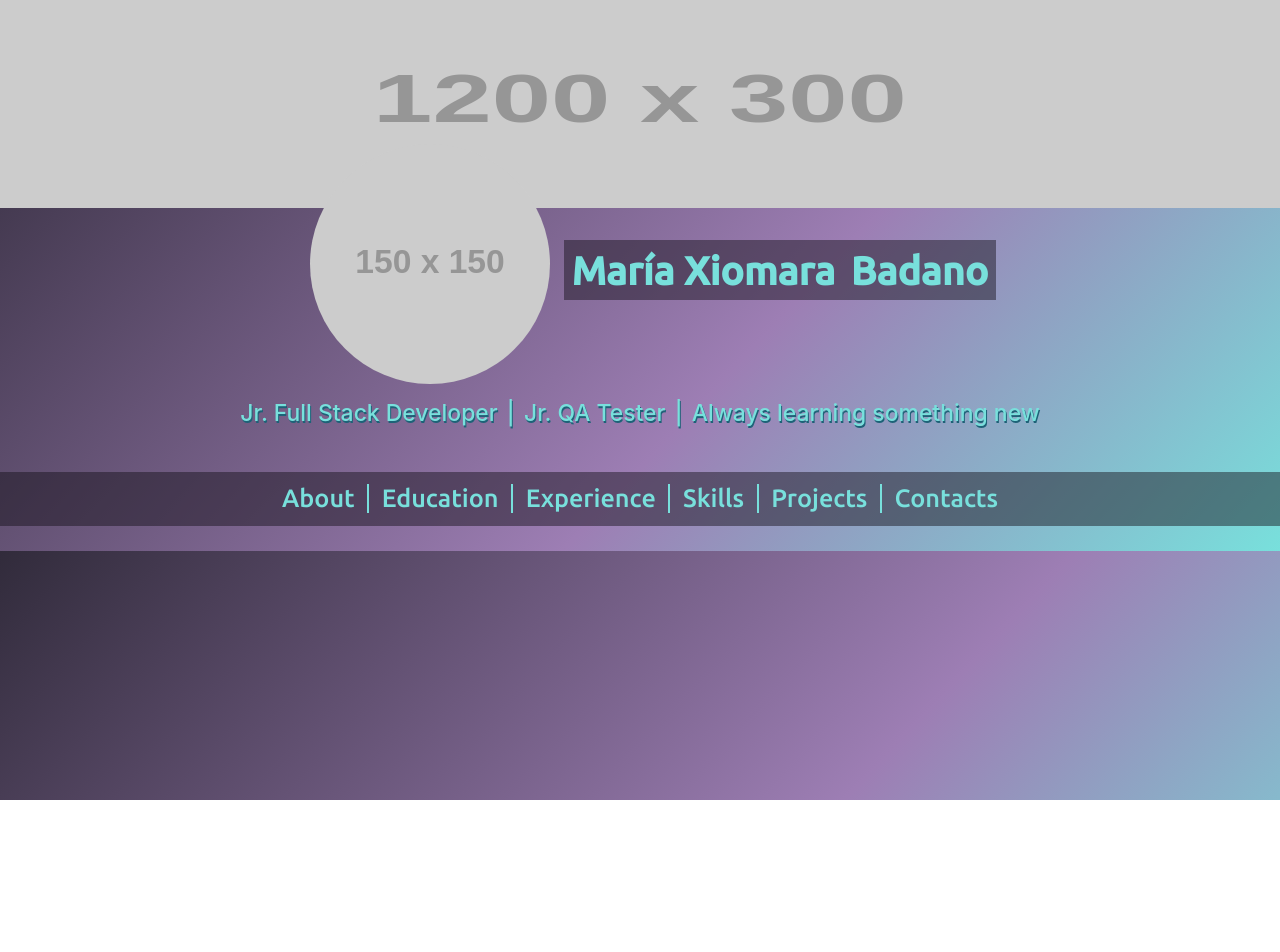
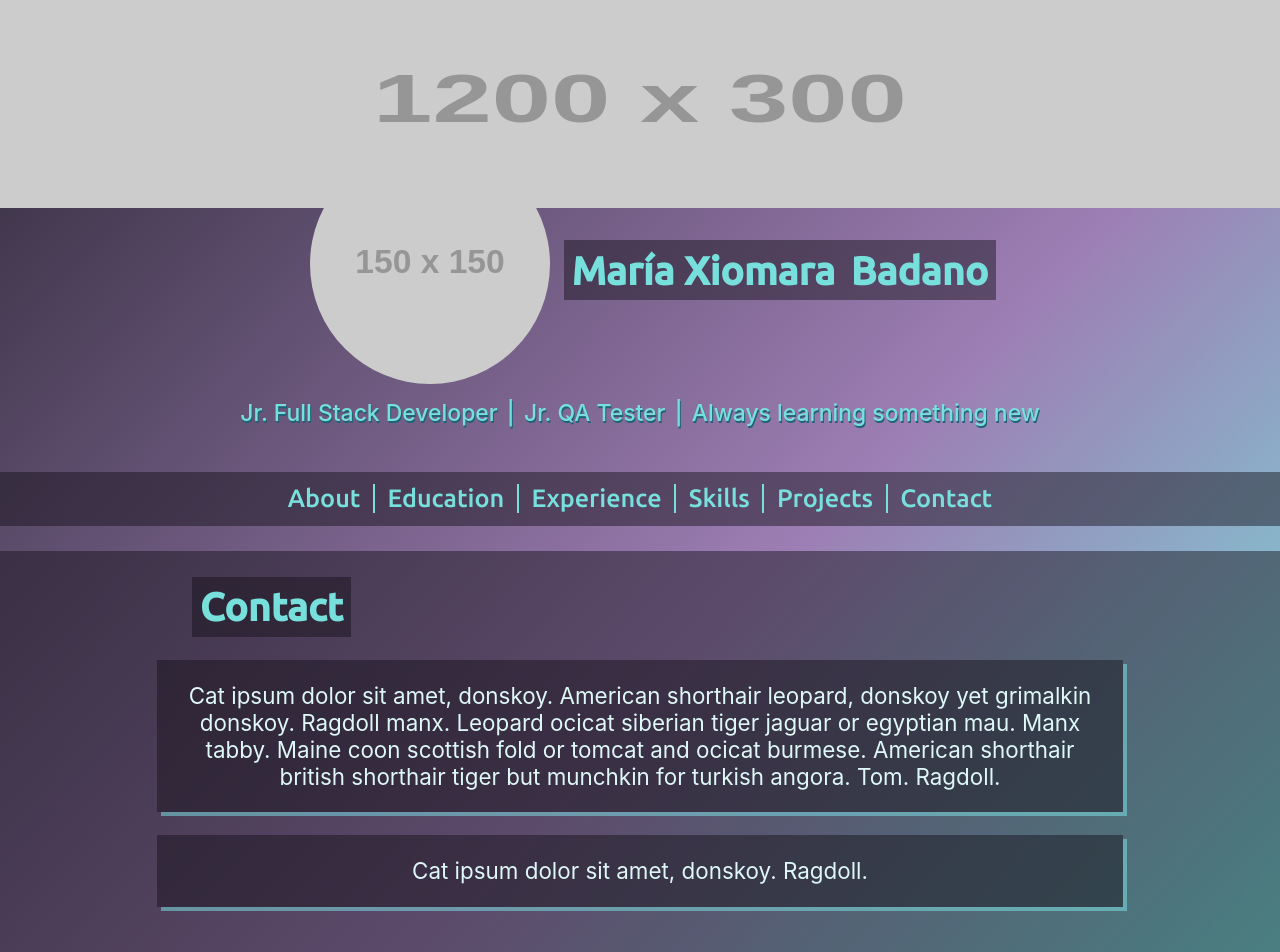
Before and after one commit to pomipomie/Portfolio_React, a React (Create React App) app: page /contact in a window 1280 px wide. Shown: the top 952 px of the page. Before the commit the page ends 800 px from the top, so only its background shows below. Built offline with nearby package versions, Linux system fonts and the light colour scheme.

Commit message:
all routes

```diff
--- /dev/null
+++ b/src/Contact.js
@@ -0,0 +1,14 @@
+
+export default function Contact() {
+    return (
+            <article className="container">
+                <h2>Contact</h2>
+                <section>
+                    <p className="content">Cat ipsum dolor sit amet, donskoy. American shorthair leopard, donskoy yet grimalkin donskoy. Ragdoll manx. Leopard ocicat siberian tiger jaguar or egyptian mau. Manx tabby. Maine coon scottish fold or tomcat and ocicat burmese. American shorthair british shorthair tiger but munchkin for turkish angora. Tom. Ragdoll.</p>
+                </section>
+                <section>
+                    <p className="content">Cat ipsum dolor sit amet, donskoy. Ragdoll.</p>
+                </section>
+            </article>
+    )
+}
--- a/src/Navbar.js
+++ b/src/Navbar.js
@@ -5,8 +5,11 @@ import {
     Link
   } from "react-router-dom";
 import About from './About';
+import Contact from "./Contact";
 import Education from './Education';
 import Experience from './Experience';
+import Projects from "./Projects";
+import Skills from "./Skills";
 
 export default function Navbar() {
     return (
@@ -22,15 +25,24 @@ export default function Navbar() {
                 <li>
                     <Link to="/experience">Experience</Link>
                 </li>
-                <li>Skills</li>
-                <li>Projects</li>
-                <li>Contacts</li>
+                <li>
+                    <Link to="/skills">Skills</Link>
+                </li>
+                <li>
+                    <Link to="/projects">Projects</Link>
+                </li>
+                <li>
+                    <Link to="/contact">Contact</Link>
+                </li>
             </ul>
             <div>
             <Routes>
                 <Route exact path="/" element={<About/>} />
                 <Route exact path="education" element={<Education/>} />
                 <Route exact path="experience" element={<Experience/>} />
+                <Route exact path="skills" element={<Skills/>} />
+                <Route exact path="projects" element={<Projects/>} />
+                <Route exact path="contact" element={<Contact/>} />
             </Routes>
             </div>
             </BrowserRouter>
--- /dev/null
+++ b/src/Projects.js
@@ -0,0 +1,14 @@
+
+export default function Projects() {
+    return (
+            <article className="container">
+                <h2>Projects</h2>
+                <section>
+                    <p className="content">Cat ipsum dolor sit amet, donskoy. American shorthair leopard, donskoy yet grimalkin donskoy. Ragdoll manx. Leopard ocicat siberian tiger jaguar or egyptian mau. Manx tabby. Maine coon scottish fold or tomcat and ocicat burmese. American shorthair british shorthair tiger but munchkin for turkish angora. Tom. Ragdoll.</p>
+                </section>
+                <section>
+                    <p className="content">Cat ipsum dolor sit amet, donskoy. Ragdoll.</p>
+                </section>
+            </article>
+    )
+}
--- /dev/null
+++ b/src/Skills.js
@@ -0,0 +1,13 @@
+
+export default function Skills() {
+    return (
+        <article className="container">
+                <h2>Skills</h2>
+                <section>
+                    <p className="content">Cat ipsum dolor sit amet, donskoy. American shorthair leopard, donskoy yet grimalkin donskoy. Ragdoll manx. Leopard ocicat siberian tiger jaguar or egyptian mau. Manx tabby. Maine coon scottish fold or tomcat and ocicat burmese. American shorthair british shorthair tiger but munchkin for turkish angora. Tom. Ragdoll.</p>
+                </section>
+                <section>
+                    <p className="content">Cat ipsum dolor sit amet, donskoy. Ragdoll.</p>
+                </section>
+            </article>)
+}
```
